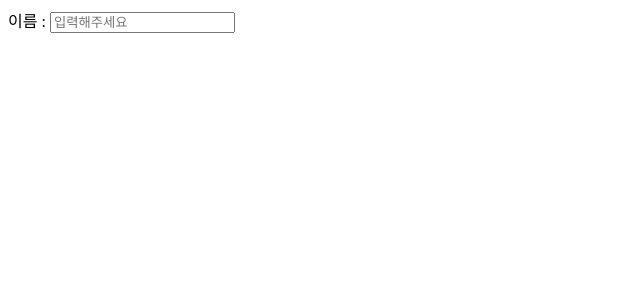
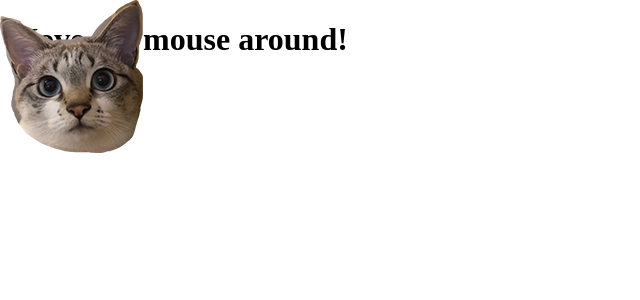
Before and after one commit to maybeb50/movie_app_clone_2020, a React (Create React App) app: page / in a window 1280 px wide. Shown: the top 300 px of the page, without its empty margins (0-640 px from the left). Built offline with nearby package versions, Linux system fonts and the light colour scheme.

Commit message:
render props 사용하는 방법

```diff
--- /dev/null
+++ b/src/MouseTracker.js
@@ -0,0 +1,54 @@
+import React, { Component } from 'react';
+import dal from './dal.png';
+
+class Cat extends Component {
+    render() {
+        const mouse = this.props.mouse;
+        return(
+            <img src={dal} style={{position: 'absolute', left: mouse.x, top: mouse.y}} />
+        );
+    }
+}
+
+class Mouse extends Component {
+    constructor(props) {
+        super(props);
+        this.handleMouseMove = this.handleMouseMove.bind(this);
+        this.state = {
+            x: 0,
+            y: 0
+        };
+    }
+
+    handleMouseMove(event) {
+        this.setState({
+            x: event.clientX,
+            y: event.clientY
+        });
+    }
+
+    render() {
+        return(
+            <div style={{height: '100vh'}} onMouseMove={this.handleMouseMove}>
+                {/* <p>The current mouse position is {this.state.x}, {this.state.y}</p> */}
+                {/* <Cat mouse={this.state} /> */}
+                { this.props.render(this.state) }
+            </div>
+        );
+    }
+}
+
+class MouseTracker extends Component {
+    render() {
+        return(
+            <>
+                <h1>Move the mouse around!</h1>
+                <Mouse render={ mouse => (
+                    <Cat mouse = { mouse } />
+                )} />
+            </>
+        );
+    }
+}
+
+export default MouseTracker;
--- a/src/index.js
+++ b/src/index.js
@@ -1,11 +1,11 @@
 import React from 'react';
 import ReactDOM from 'react-dom';
-import LabelForm from './LabelForm';
+import MouseTracker from './MouseTracker';
 import * as serviceWorker from './serviceWorker';
 
 ReactDOM.render(
   <React.StrictMode>
-    <LabelForm />
+    <MouseTracker />
   </React.StrictMode>,
   document.getElementById('root')
 );
```
Also changed, not shown: src/dal.png (added).
